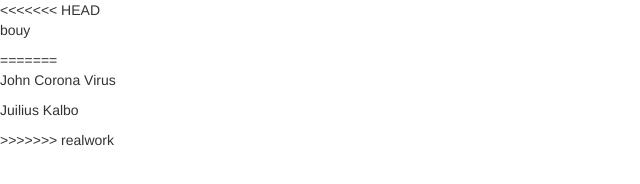
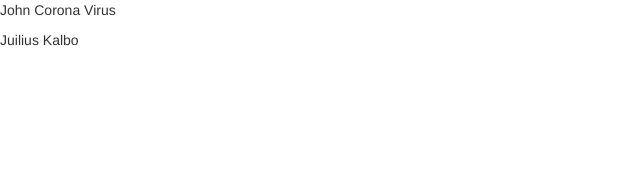
Before and after one commit to Xialta/WebsiteRepository, a plain HTML site: page simple.html in a window 1280 px wide. Shown: the whole page, without its empty margins (0-640 px from the left). Drawn offline with Linux system fonts and the light colour scheme.

```diff
--- a/simple.html
+++ b/simple.html
@@ -6,11 +6,7 @@
 	</head>
 
 	<body>
-<<<<<<< HEAD
-		<p>bouy</p>
-=======
 		<p>John Corona Virus</p>
 		<p>Juilius Kalbo</p>
->>>>>>> realwork
 	</body>
 </html>
```
Also changed, not shown: 1 other file.
